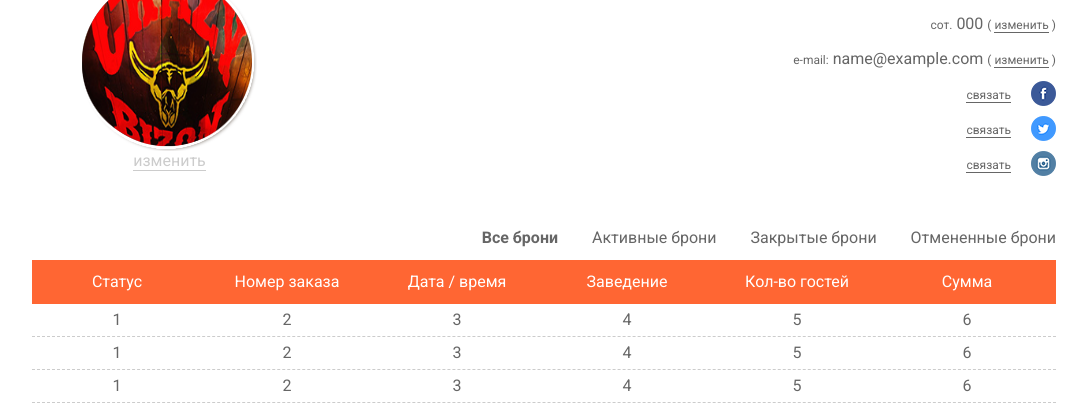
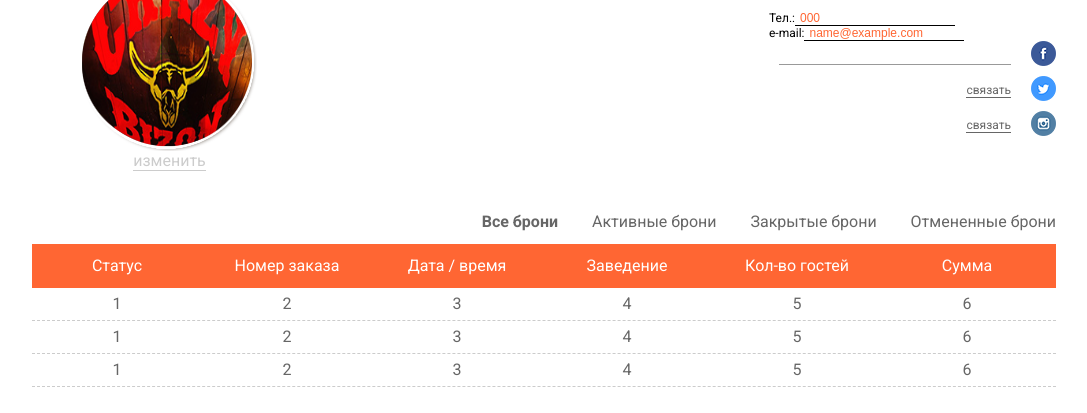
Before and after one commit to melnikov/anytable, a Django app: template templates/private/cusProfile.html in a window 1280 px wide. Shown: the part 174-587 px from the top of the page, without its empty margins (96-1183 px from the left). Run offline with Django 3.2, Linux system fonts and the light colour scheme; the template is opened without the code that fills it: most values are stand-ins (such as "Sample title", 1, 10 or a date in 2020); parts of the project's set-up code (start-up, migrations or seed data) failed here and were passed over; some libraries are stand-ins or nearby versions.

Commit message:
customer profile fields progress

```diff
--- a/templates/private/cusProfile.html
+++ b/templates/private/cusProfile.html
@@ -140,14 +140,17 @@
                 <div id="ava_img_in_on"></div>
                 <div class="clr"></div>
             </div>
+
             <div style="text-align: center;"><a href="#" style="color: #ccc;text-decoration: none; border-bottom: 1px solid #ccc;">изменить</a></div>
         </div>
 
         <div id="mr">
+
             <div class="mr_line" id="mr_h">{{ customer.name }}</div>
-            <div class="mr_line"><span style="font-size: 12px;">сот.</span> {{ customer.phone }} <span style="font-size: 12px;">( <a href="#" style="text-decoration: none;border-bottom: 1px solid #666;">изменить</a> )</span></div>
-            <div class="mr_line"><span style="font-size: 12px;">e-mail:</span> {{ customer.email }} <span style="font-size: 12px;">( <a href="#" style="text-decoration: none;border-bottom: 1px solid #666;">изменить</a> )</span></div>
-            <div class="mr_line"> <a href="#" style="font-size: 12px;text-decoration: none;border-bottom: 1px solid #666;">связать</a><a href="{% if customer.facebook %} {{ customer.facebook }} {% endif%} " id="pr_ico_1"></a> <div class="clr"></div></div>
+           <div style="font-size: 12px;">Тел.:<input id= "phone" type="textfield"  value="{{ customer.phone }}" style="padding-left: 5px; border: 0px;border-bottom: 1px solid #000;font-size: 12px;color: #ff6633;" /></div>
+           <div style="font-size: 12px;">e-mail:<input id="email" type="textfield"  value="{{ customer.email }}" style="padding-left: 5px; border: 0px;border-bottom: 1px solid #000;font-size: 12px;color: #ff6633;" /></div>
+
+            <div class="mr_line"><a href="{% if customer.facebook %} {{ customer.facebook }} {% endif%} " id="pr_ico_1"></a> <input type="textfield" id="facebook" value="{{ user.venue.facebook_url }}" style="border: 0px;border-bottom: 1px solid #999999;font-size: 18px;margin-left:10px;color: #999;" /><div class="clr"></div></div>
             <div class="mr_line"> <a href="#" style="font-size: 12px;text-decoration: none; border-bottom: 1px solid #666;">связать</a><a href="{% if customer.twitter %} {{ customer.twitter }} {% endif%}" id="pr_ico_2"></a> <div class="clr"></div></div>
             <div class="mr_line"> <a href="#" style="font-size: 12px;text-decoration: none; border-bottom: 1px solid #666;">связать</a><a href="{% if customer.instagram %} {{ customer.instagram }} {% endif%}" id="pr_ico_3"></a> <div class="clr"></div></div>
         </div>
```
